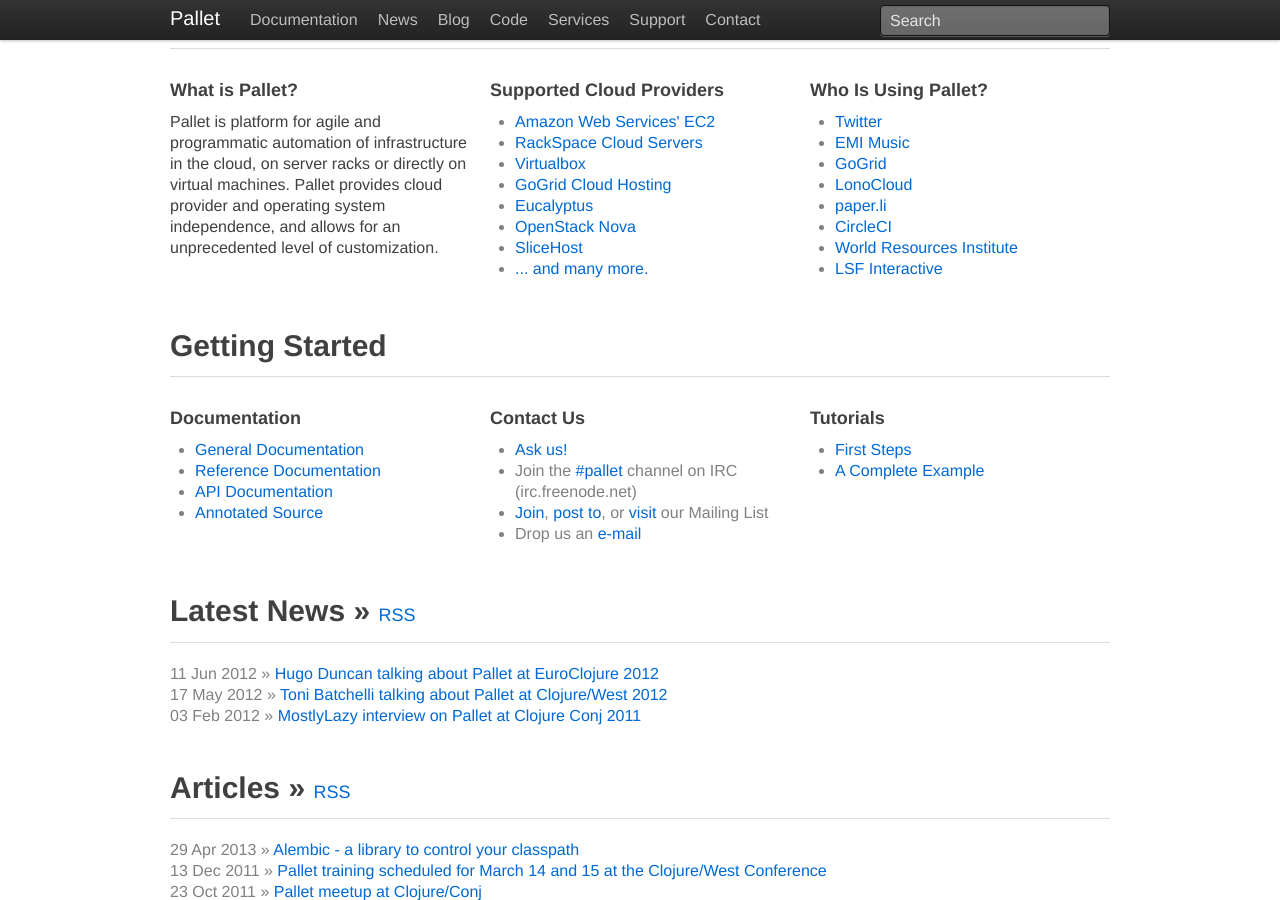
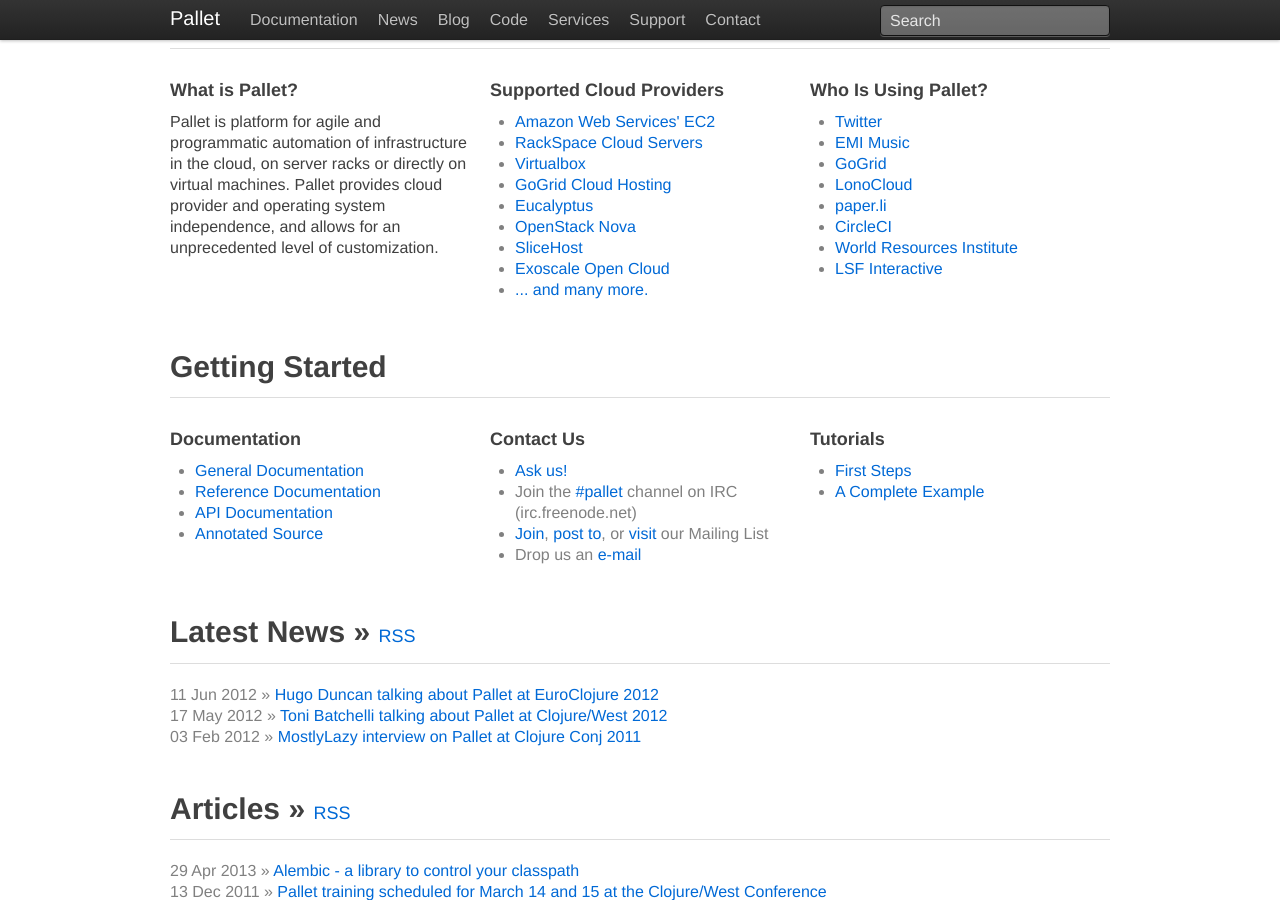
Before and after one commit to pallet/pallet.github.com, a Jekyll site: the page built from index.html, in a window 1280 px wide and 900 px high, scrolled down 443 px. Built offline with Jekyll 4.4.1, drawn with Linux system fonts in a browser that asks for light colours; comment, search, counter and statistics services are not loaded.

Commit message:
add exoscale as supported provider

```diff
--- a/index.html
+++ b/index.html
@@ -108,6 +108,8 @@
                   OpenStack Nova </a></li>
               <li><a href="http://www.slicehost.com/">
                   SliceHost</a></li>
+              <li><a href="http://www.exoscale.ch/">
+                  Exoscale Open Cloud</a></li>
               <li><a href="http://www.jclouds.org/documentation/reference/supported-providers/"
                   target="_blank">
                   ... and many more.</a></li>
```
